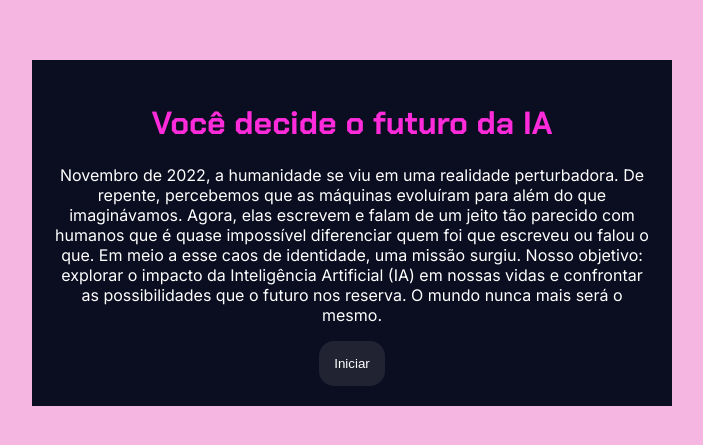
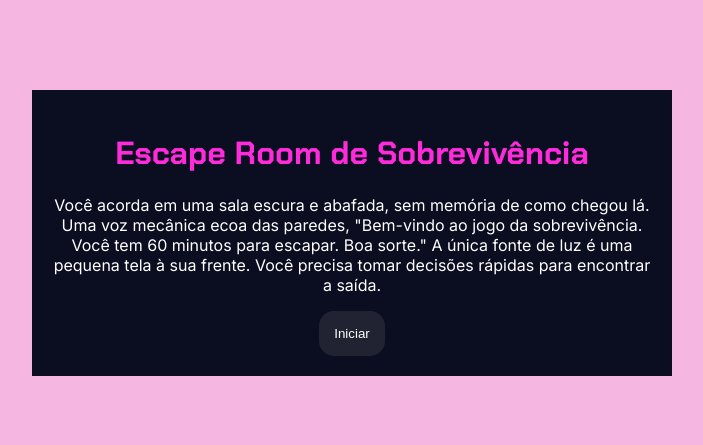
Before and after one commit to Nogueira2208/Quizz, a plain HTML site: page index.html in a window 1280 px wide. Shown: the part 175-620 px from the top of the page, without its empty margins (288-991 px from the left). Drawn offline with Linux system fonts and the light colour scheme.

Commit message:
Update index.html

```diff
--- a/index.html
+++ b/index.html
@@ -5,22 +5,14 @@
     <meta charset="UTF-8">
     <meta name="viewport" content="width=device-width, initial-scale=1.0">
     <link rel="stylesheet" href="style.css">
-    <title>Você decide o futuro da IA</title>
+    <title>Escape Room de Sobrevivência</title>
 </head>
 
 <body>
     <div class="caixa-principal">
-        <h1>Você decide o futuro da IA</h1>
+        <h1>Escape Room de Sobrevivência</h1>
         <div class="tela-inicial">
-            <p>Novembro de 2022, a humanidade se viu em uma realidade perturbadora.
-                De repente, percebemos que as máquinas evoluíram para além do que imaginávamos.
-                Agora, elas escrevem e falam de um jeito tão parecido com humanos que é quase impossível diferenciar
-                quem foi que escreveu ou falou o que.
-                Em meio a esse caos de identidade, uma missão surgiu.
-                Nosso objetivo: explorar o impacto da Inteligência Artificial (IA) em nossas vidas e confrontar as
-                possibilidades que o futuro nos reserva.
-                O mundo nunca mais será o mesmo.
-            </p>
+            <p>Você acorda em uma sala escura e abafada, sem memória de como chegou lá. Uma voz mecânica ecoa das paredes, "Bem-vindo ao jogo da sobrevivência. Você tem 60 minutos para escapar. Boa sorte." A única fonte de luz é uma pequena tela à sua frente. Você precisa tomar decisões rápidas para encontrar a saída. </p>
             <button class="iniciar-btn">Iniciar</button>
         </div>
         <div class="caixa-perguntas"></div>
```
